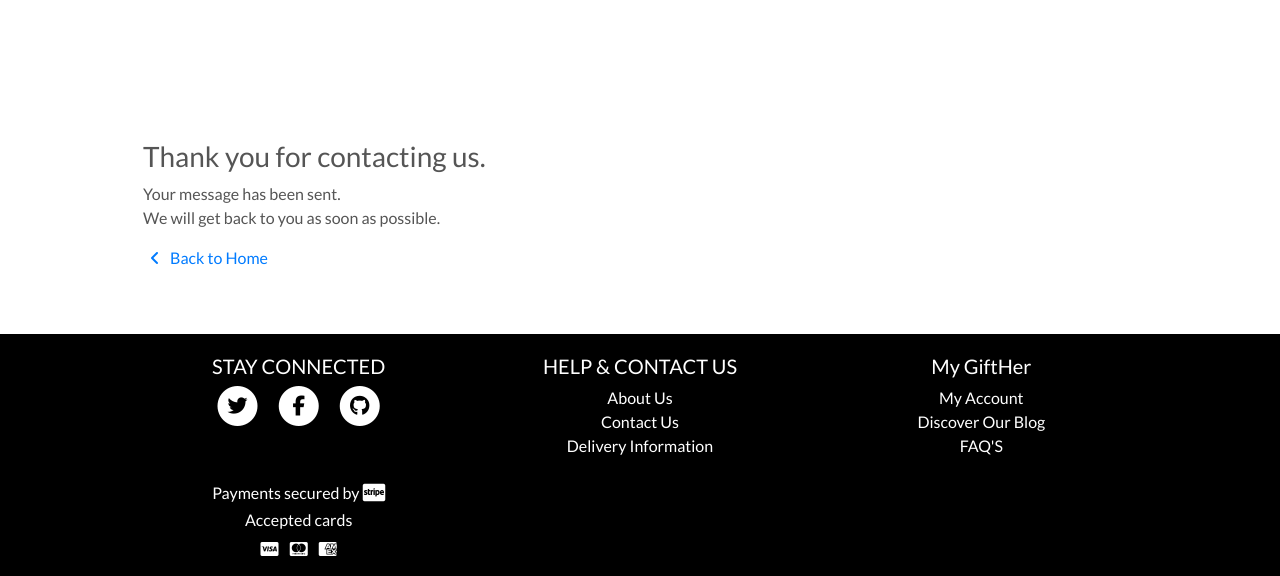
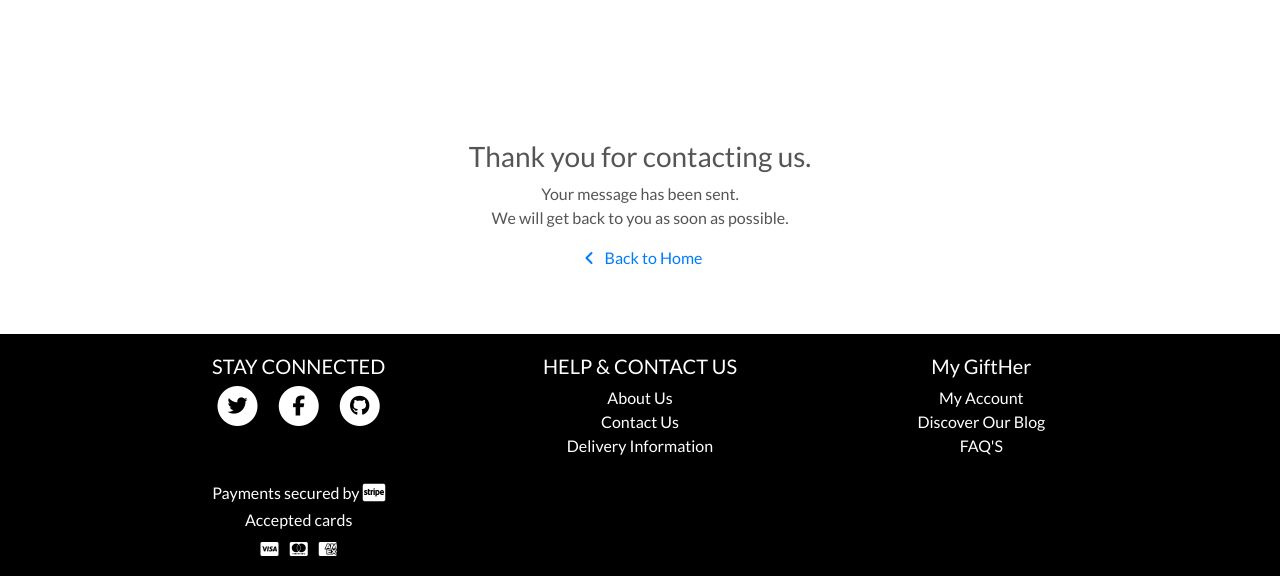
Before and after one commit to LRomero2/gift_her, a Django app: page /contact_us/thankyou/ in a window 1280 px wide. Shown: the part 167-743 px from the top of the page. Run offline with Django 3.2, Linux system fonts and the light colour scheme; some libraries are stand-ins or nearby versions.

Commit message:
Adjusted text to be centered on thank you page after submitting contact form.

```diff
--- a/contact_us/templates/contact/thankyou_page.html
+++ b/contact_us/templates/contact/thankyou_page.html
@@ -3,8 +3,8 @@
 {% block content %}
     <!--submission message-->
 <div class="container" id="thankyou-container">
-	<div class="row">
-		<div class="col-10 col-md-6">
+	<div class="row justify-content-center">
+		<div class="col-10 col-md-6 text-center">
 			<div>
 				<h3>Thank you for contacting us.</h3>
 				<p class="mt-1">Your message has been sent.<br>We will get back to you as soon as possible.</p>
```
